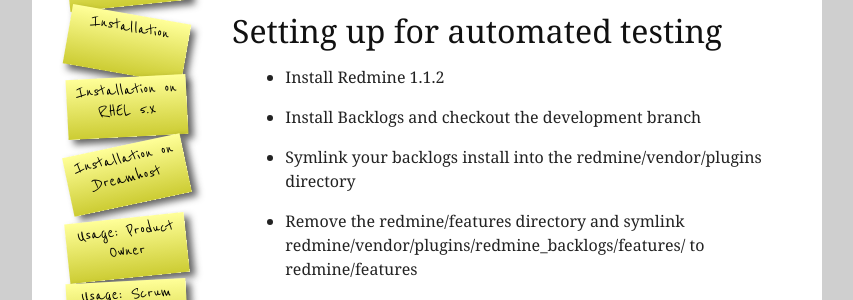
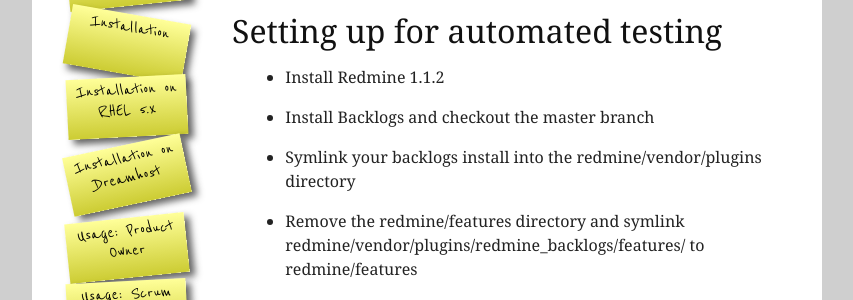
Before and after one commit to backlogs/www, a Jekyll site: the page built from _posts/en/1993-01-01-developers.markdown, in a window 1280 px wide. Shown: the part 144-444 px from the top of the page, without its empty margins (213-1066 px from the left). Built offline with Jekyll 4.4.1, drawn with Linux system fonts in a browser that asks for light colours; comment, search, counter and statistics services are not loaded.

Commit message:
master branch is in a better state right now

```diff
--- a/_posts/en/1993-01-01-developers.markdown
+++ b/_posts/en/1993-01-01-developers.markdown
@@ -10,7 +10,7 @@ This page is being reconstructed from memory, sorry for the mess
 ## Setting up for automated testing
 
 * Install Redmine 1.1.2
-* Install Backlogs and checkout the development branch
+* Install Backlogs and checkout the master branch
 * Symlink your backlogs install into the redmine/vendor/plugins directory
 * Remove the redmine/features directory and symlink redmine/vendor/plugins/redmine_backlogs/features/ to redmine/features
 * Change to the redmine directory and execute 'rake db:migrate; rake * db:migrate_plugins; rake redmine:backlogs:rcov'
```
